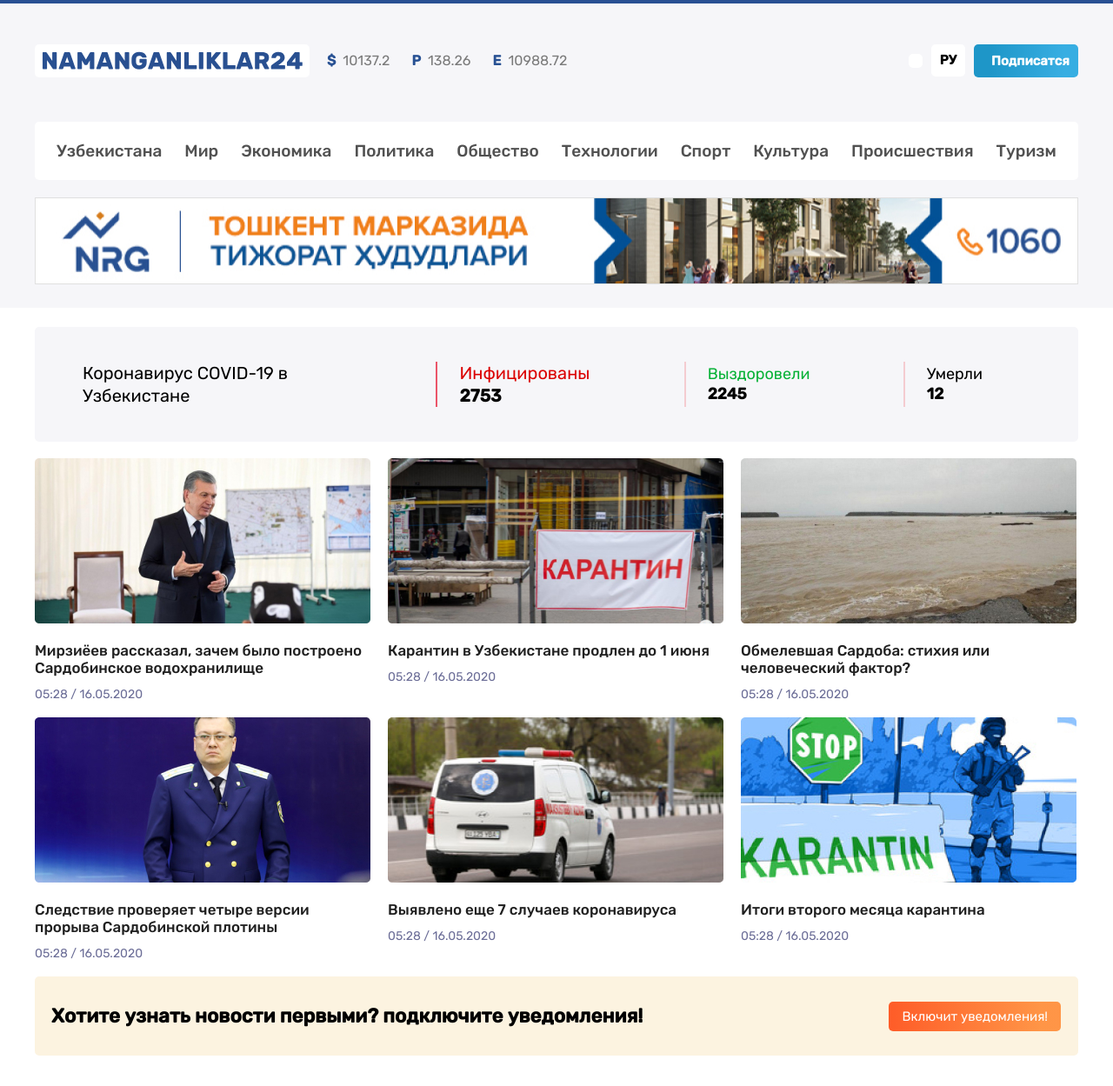
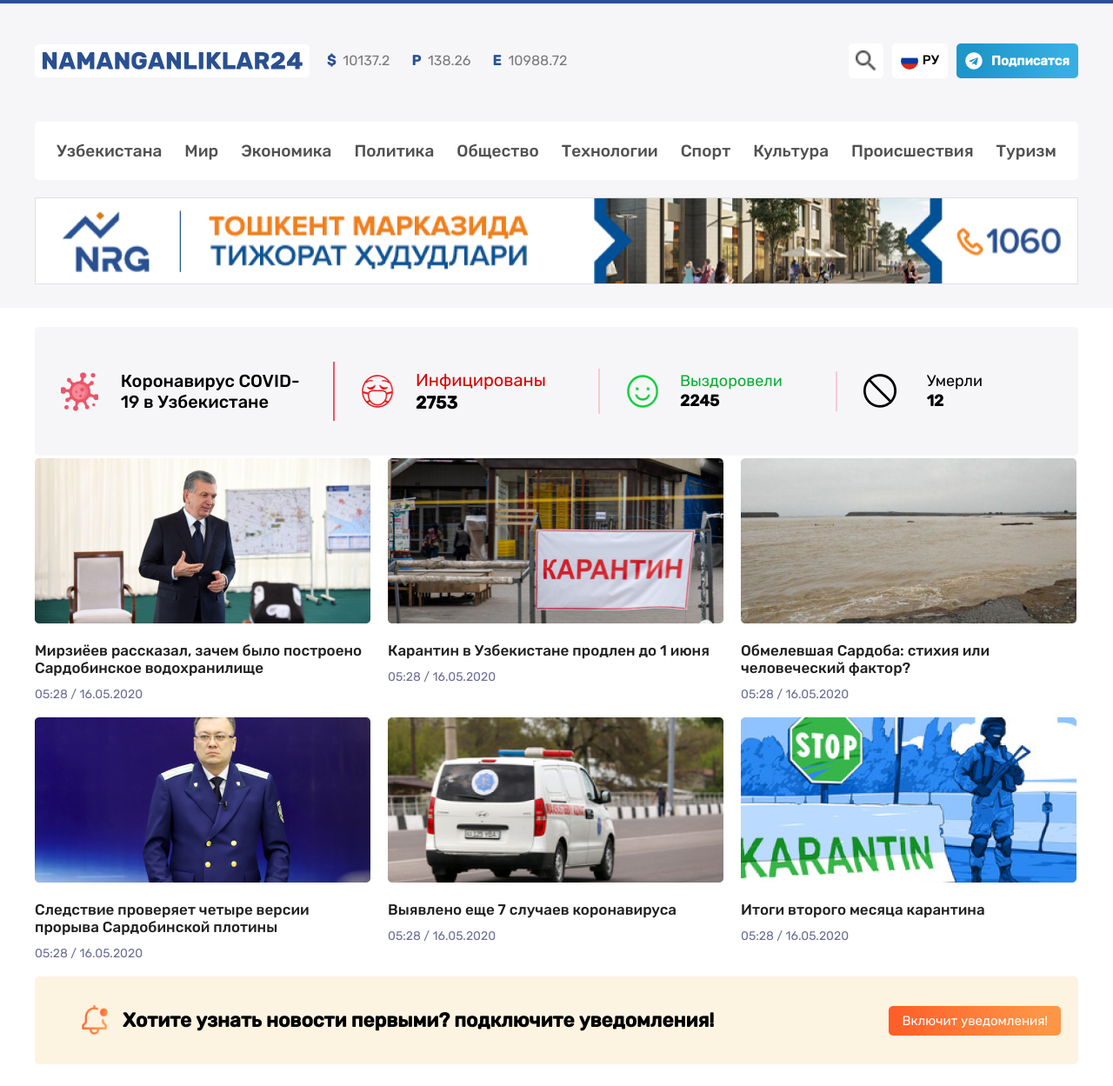
Before and after one commit to ShokhrukhTurgunov/Namanganliklar-24, a plain HTML site: page index.html in a window 1280 px wide. Shown: the top 1249 px of the page at 87% size. Drawn offline with Linux system fonts and the light colour scheme.

Commit message:
Update style.css

```diff
--- a/css/style.css
+++ b/css/style.css
@@ -106,6 +106,15 @@ header{
     align-items: center;
     flex-wrap: wrap;
 }
+.search-btn::before{
+    content: "";
+    display: block;
+    background-image: url(/images/search.png);
+    background-repeat: no-repeat;
+    background-size: contain;
+    width: 24px;
+    height: 24px;
+}
 .search-btn{
     border: none;
     padding: 8px;
@@ -115,6 +124,8 @@ header{
     cursor: pointer;
 }
 .flag-btn{
+    display: flex;
+    align-items: center;
     border: none;
     margin-right: 10px;
     padding: 10px;
@@ -127,7 +138,26 @@ header{
     border-radius: 50%;
 }
 .flag-text{
-    font-weight: 700;
+    display: flex;
+    align-items: center;
+    font-weight: 500;
+}
+.flag-text::before{
+    content: "";
+    display: block;
+    background-image: url(/images/flag.png);
+    background-size: contain;
+    width: 20px;
+    height: 20px;
+    margin-right: 5px;
+    border-radius: 50px;
+}
+.telegram-link::before{
+    content: "";
+    display: block;
+    background-image: url(/images/telegram.svg);
+    width: 20px;
+    height: 20px;
 }
 .telegram-link{
     display: flex;
@@ -176,6 +206,9 @@ header{
 .nav_link:hover{
     color: #295091;
 }
+.nrg-banner-link{
+    display: block;
+}
 .banner-img{
     width: 1200px;
     height: 100px;
@@ -209,18 +242,71 @@ header{
     color: #000000;
 }
 .covid-uz{
+    display: flex;
+    align-items: center;
+}
+.covid-uz::before{
+    content: "";
+    display: block;
+    background-image: url(/images/covid.png);
+    background-repeat: no-repeat;
+    width: 75px;
+    height: 45px;
+}
+.covid-uz-title{
+    margin: 0;
+    margin-right: 30px;
+    padding: 0;
+    padding: 10px 25px;
+    font-weight: 500;
     font-size: 20px;
-    font-weight: 400;
+    line-height: 24px;
     border-right: 2px solid #EB5569;
 }
 .covid-sicks{
+    display: flex;
+    align-items: center;
+}
+.covid-sicks::before{
+    content: "";
+    display: block;
+    background-image: url(/images/face-with-medical-mask.png);
+    background-repeat: no-repeat;
+    width: 48px;
+    height: 40px;
+}
+.covid-sicks-title{
     font-size: 20px;
     color: #DB0000;
     border-right: 2px solid #F4CCD1;
 }
 .covid-healths{
+    display: flex;
+    align-items: center;
+}
+.covid-healths::before{
+    content: "";
+    display: block;
+    background-image: url(/images/smile.png);
+    background-repeat: no-repeat;
+    width: 48px;
+    height: 40px;
+}
+.covid-healths-title{
     color: #05B135;
     border-right: 2px solid #F4CCD1;
+}
+.covid-deaths{
+    display: flex;
+    align-items: center;
+}
+.covid-deaths::before{
+    content: "";
+    display: block;
+    background-image: url(/images/x.png);
+    background-repeat: no-repeat;
+    width: 48px;
+    height: 40px;
 }
 
 .news-grid-list{
@@ -259,20 +345,31 @@ header{
     display: flex;
     margin: 0 auto;
     margin-bottom: 38px;
-    height: 91px;
+    padding-left: 35px;
+    padding-right: 20px;
     background: rgba(239, 186, 84, 0.18);
     border-radius: 5px;
     align-items: center;
 }
-.notification-img{
-    margin-left: 35px;
+.notification-title{
+    display: inline-flex;
+    align-items: center;
+    margin: 0;
+    margin-left: 19px;
+    padding: 33px 0;
 }
-.notification-title{
-    margin-left: 19px;
+.notification-title::before{
+    content: "";
+    display: block;
+    background-image: url(/images/bell-icon@2x.png);
+    background-repeat: no-repeat;
+    background-size: contain;
+    width: 30px;
+    height: 35px;
+    margin-right: 17px;
 }
 .notification-link{
     margin-left: auto;
-    margin-right: 20px;
     padding: 8px 15px;
     background: linear-gradient(90deg, #FE5C28 0%, rgba(255, 139, 54, 0.9) 88.43%);
     border-radius: 5px;
@@ -384,7 +481,6 @@ header{
     width: 386px;
 }
 .famous-news{
-    height: 542px;
     margin-bottom: 20px;
     padding: 18px;
     background: #F6F6F9;
@@ -412,14 +508,31 @@ header{
     background: rgb(246, 246, 249);
     border-radius: 5px;
     margin-bottom: 40px;
+    padding-top: 37px;
+}
+.inside-s-banner::before{
+    content: "";
+    display: block;
+    background-image: url(/images/phone.png);
+    background-repeat: no-repeat;
+    width: 232px;
+    height: 177px;
+    margin-right: 10px;
 }
 .s-banner-title{
+    display: inline-flex;
+    align-items: center;
+    margin: 0;
+    margin-bottom: 10px;
+    padding: 0;
     font-weight: 500;
     font-size: 24px;
     line-height: 28px;
     color: #295093;
 }
 .s-banner-text{
+    margin: 0;
+    padding: 0;
     font-weight: 500;
     font-size: 18px;
     line-height: 21px;
```
